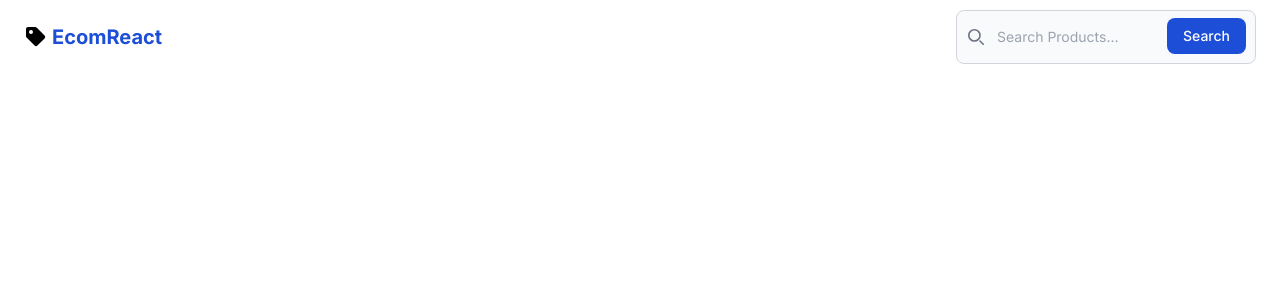
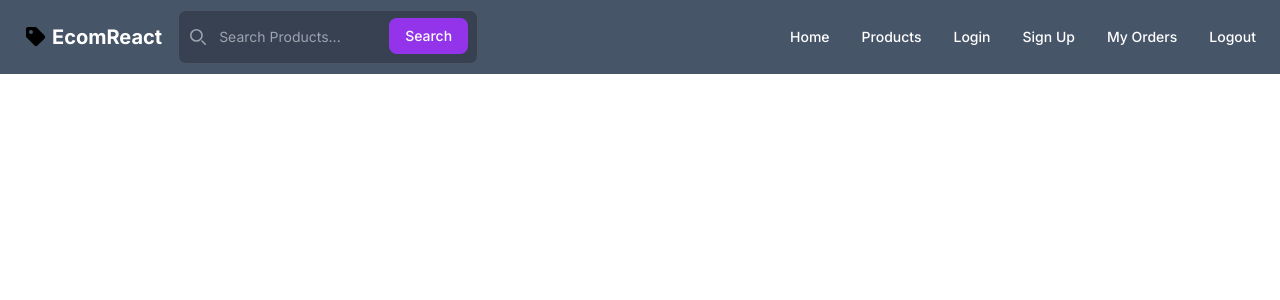
Before and after one commit to surajbera/ecom-react, a React (Vite) app: page / in a window 1280 px wide. Shown: the top 300 px of the page. Built offline with nearby package versions, Linux system fonts and the light colour scheme.

Commit message:
Added Navbar links

```diff
--- a/index.html
+++ b/index.html
@@ -1,6 +1,6 @@
 <!doctype html>
-<!-- <html lang="en" class="dark"> -->
-<html lang="en">
+<html lang="en" class="dark">
+<!-- <html lang="en"> -->
 
 <head>
   <meta charset="UTF-8" />
--- a/src/components/Navbar.jsx
+++ b/src/components/Navbar.jsx
@@ -1,10 +1,15 @@
 import { BiSolidPurchaseTag } from 'react-icons/bi';
 
 const Navbar = () => {
+  const headerLinks = ['Home', 'Products', 'Login', 'Sign Up', 'My Orders', 'Logout'];
+  const navLinkClasses =
+    'block py-2 pr-4 pl-3 text-black rounded bg-light-700 lg:bg-transparent lg:text-primary-700 lg:p-0 dark:text-white text-sm hover:text-light-700 dark:hover:text-dark-200';
+
   return (
     <header>
       <nav className='bg-white border-gray-200 px-4 lg:px-6 py-2.5 dark:bg-slate-600'>
-        <div className='flex flex-wrap justify-between items-center mx-auto max-w-screen-xl'>
+        <div className='flex flex-wrap items-center mx-auto max-w-screen-xl justify-between'>
+          <div className='flex gap-4'>
             <a href='https://flowbite.com' className='flex items-center gap-1'>
               <span>
                 <BiSolidPurchaseTag size={24} />
@@ -55,8 +60,20 @@ const Navbar = () => {
               </div>
             </form>
           </div>
+
+          <ul className='flex flex-col mt-4 font-medium lg:flex-row lg:space-x-8 lg:mt-0'>
+            {headerLinks.map((link) => (
+              <li key={link}>
+                <a href='#' className={navLinkClasses}>
+                  {link}
+                </a>
+              </li>
+            ))}
+          </ul>
+        </div>
       </nav>
     </header>
   );
 };
+
 export default Navbar;
```
Lines whose indentation alone changed are shown as unchanged.
